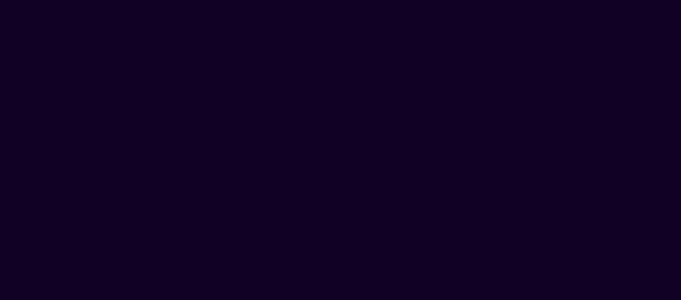
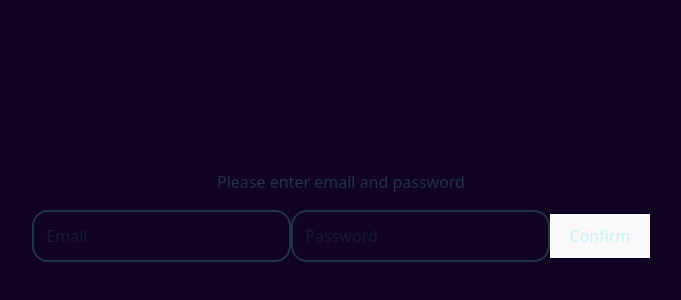
Before and after one commit to Sammyhein/FindYourGame, a React (Vite) app in the folder front/: page /password in a window 1280 px wide. Shown: the part 184-484 px from the top of the page, without its empty margins (299-980 px from the left). Built offline with nearby package versions, Linux system fonts and the light colour scheme.

Commit message:
Password page finished

```diff
--- a/front/src/components/Header.tsx
+++ b/front/src/components/Header.tsx
@@ -8,7 +8,7 @@ export default function Header (){
                 <h1 className="font-black">FindYourGame</h1>
             </section>
             <section>
-                <Link to="/">
+                <Link to="/password">
                 <button>Admin Account</button>
                 </Link>
                 <span>|</span>
--- a/front/src/pages/Password.tsx
+++ b/front/src/pages/Password.tsx
@@ -1,4 +1,19 @@
+import { useState } from "react"
+import { Link } from "react-router-dom"
+
 export default function Password(){
-    return(<>
-    </>)
+    const [inputA, setInputA] = useState("")
+    const [inputP, setInputP] = useState("")
+    const password = inputP === "0000" && inputA ==="admin@findyourgame.com"
+
+    return(
+    <form onSubmit={(e) => e.preventDefault()}>
+    <h1 className="mb-4">Please enter email and password</h1>
+    <input  className="border-2 rounded-2xl p-3" type="text" placeholder="Email" onChange={(e) => {setInputA(e.target.value)}}/>
+    <input  className="border-2 rounded-2xl p-3" type="password" placeholder="Password" onChange={(e) => {setInputP(e.target.value)}}/>
+    <Link to="/results">
+    <button disabled={!password}>Confirm</button>
+    </Link>
+    </form>
+    )
 }
```
